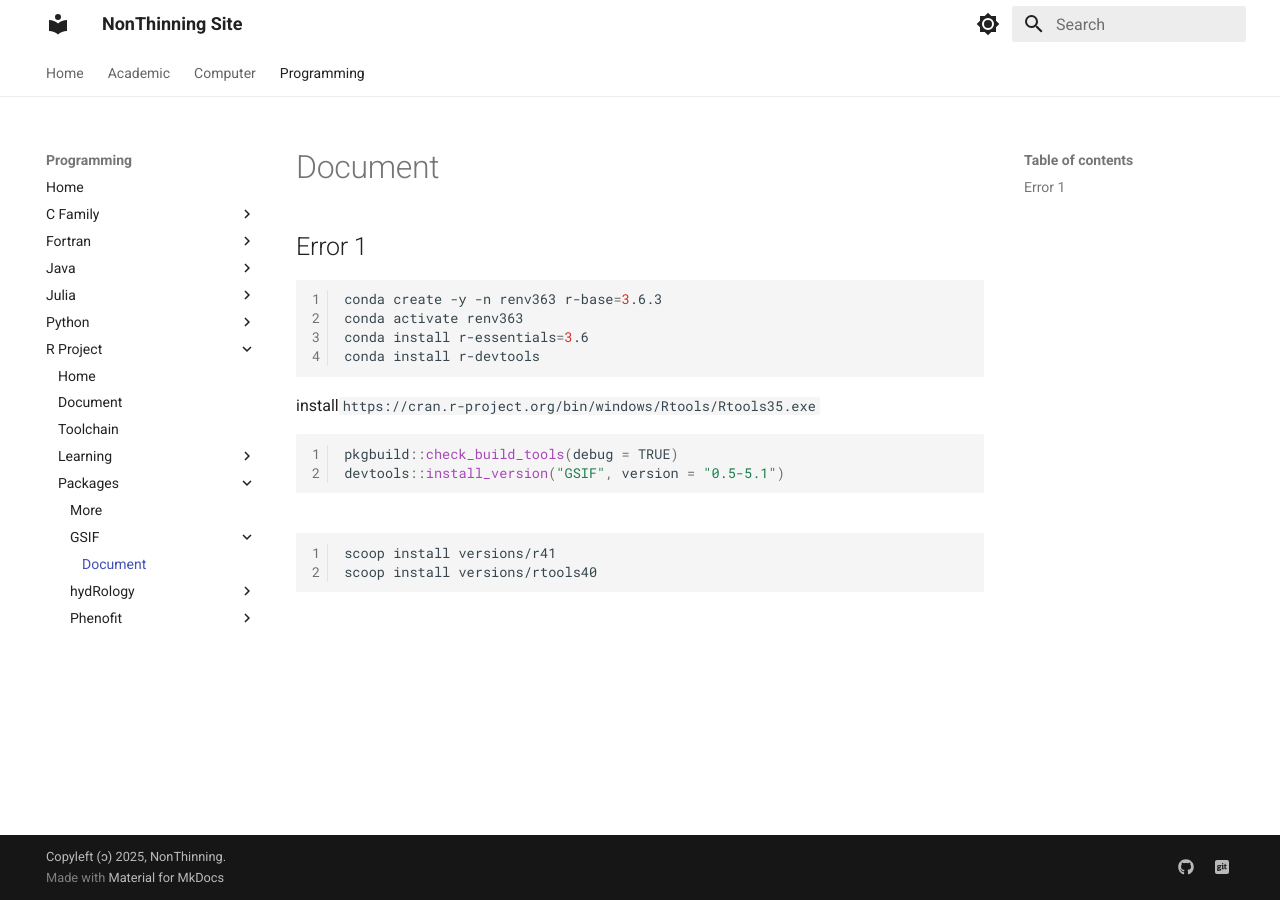
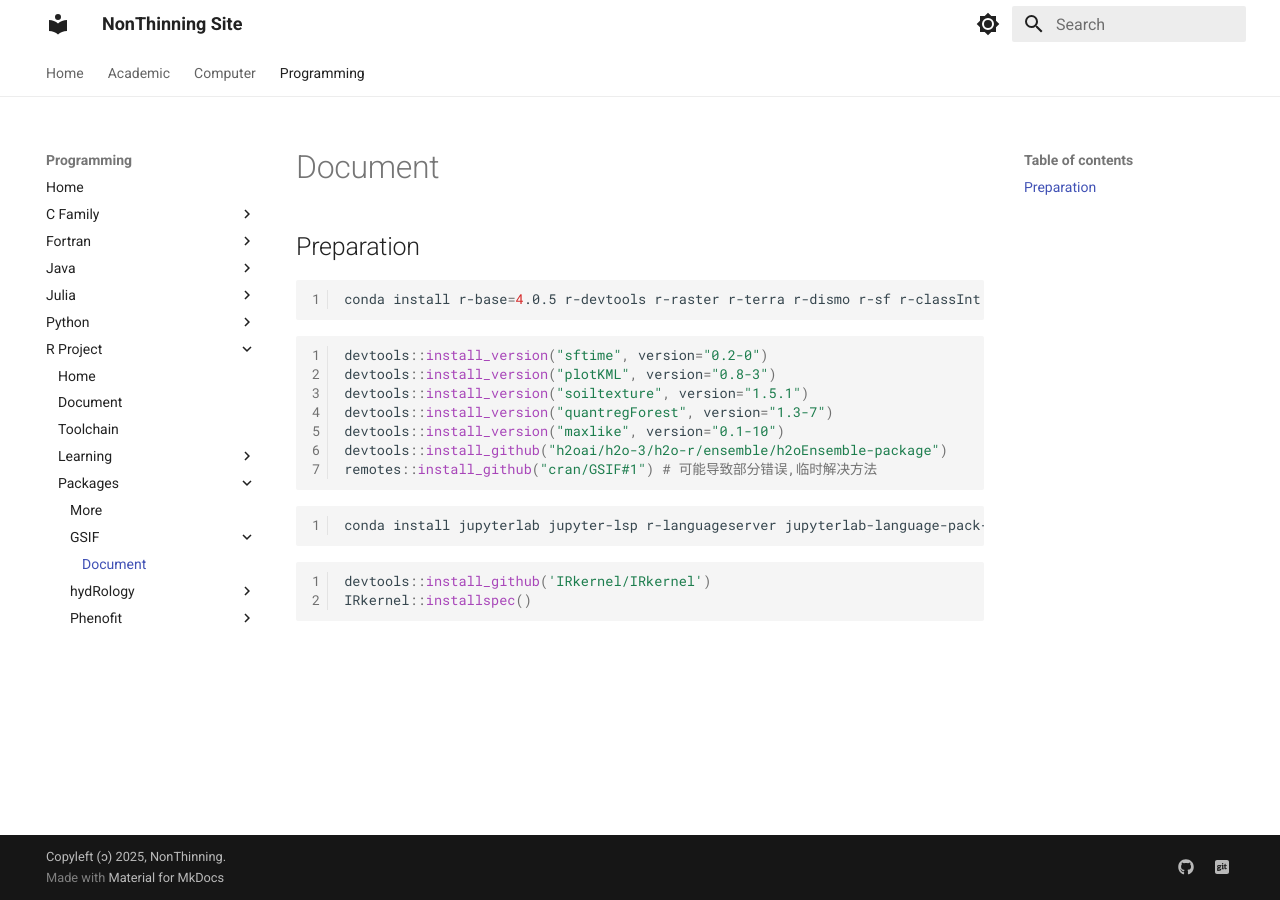
Before and after one commit to NonThinning/NonThinning.github.io, an MkDocs documentation site: the page built from docs/Programming/R-Project/Packages/GSIF/Document.md, in a window 1280 px wide. Built offline with MkDocs 1.6.1 and Material for MkDocs 9.7.7, drawn with Linux system fonts in a browser that asks for light colours.

Commit message:
docs update

````diff
--- a/docs/Programming/R-Project/Packages/GSIF/Document.md
+++ b/docs/Programming/R-Project/Packages/GSIF/Document.md
@@ -1,23 +1,25 @@
 
-## Error 1
+## Preparation
 
-```shell
-conda create -y -n renv363 r-base=3.6.3
-conda activate renv363
-conda install r-essentials=3.6
-conda install r-devtools
+```bash
+conda install r-base=4.0.5 r-devtools r-raster r-terra r-dismo r-sf r-classInt r-units r-stars r-gstat r-rgdal r-XML r-codetools r-reshape r-Hmisc r-ROCR r-randomForest r-pbkrtest r-quantreg r-lme4 r-car r-brglm r-qvcalc r-BradleyTerry2 r-R.utils r-gdalUtils r-rjson r-RCurl r-spatstat r-mda r-psych r-nortest r-fossil r-AICcmodavg r-SDMTools r-xgboost r-ranger r-snowfall r-h2o r-hexbin r-Cubist r-randomForestSRC r-ggRandomForests r-doParallel r-gam r-glmnet r-SuperLearner r-intamap r-fasterize r-aqp=1.42 r-geoR
 ```
 
-install`https://cran.r-project.org/bin/windows/Rtools/Rtools35.exe`
+```r
+devtools::install_version("sftime", version="0.2-0")
+devtools::install_version("plotKML", version="0.8-3")
+devtools::install_version("soiltexture", version="1.5.1")
+devtools::install_version("quantregForest", version="1.3-7")
+devtools::install_version("maxlike", version="0.1-10")
+devtools::install_github("h2oai/h2o-3/h2o-r/ensemble/h2oEnsemble-package")
+remotes::install_github("cran/GSIF#1") # 可能导致部分错误,临时解决方法
+```
+
+```bash
+conda install jupyterlab jupyter-lsp r-languageserver jupyterlab-language-pack-zh-CN
+```
 
 ```r
-pkgbuild::check_build_tools(debug = TRUE)
-devtools::install_version("GSIF", version = "0.5-5.1")
+devtools::install_github('IRkernel/IRkernel')
+IRkernel::installspec()
 ```
-
-##
-
-```shell
-scoop install versions/r41
-scoop install versions/rtools40
-```
````
